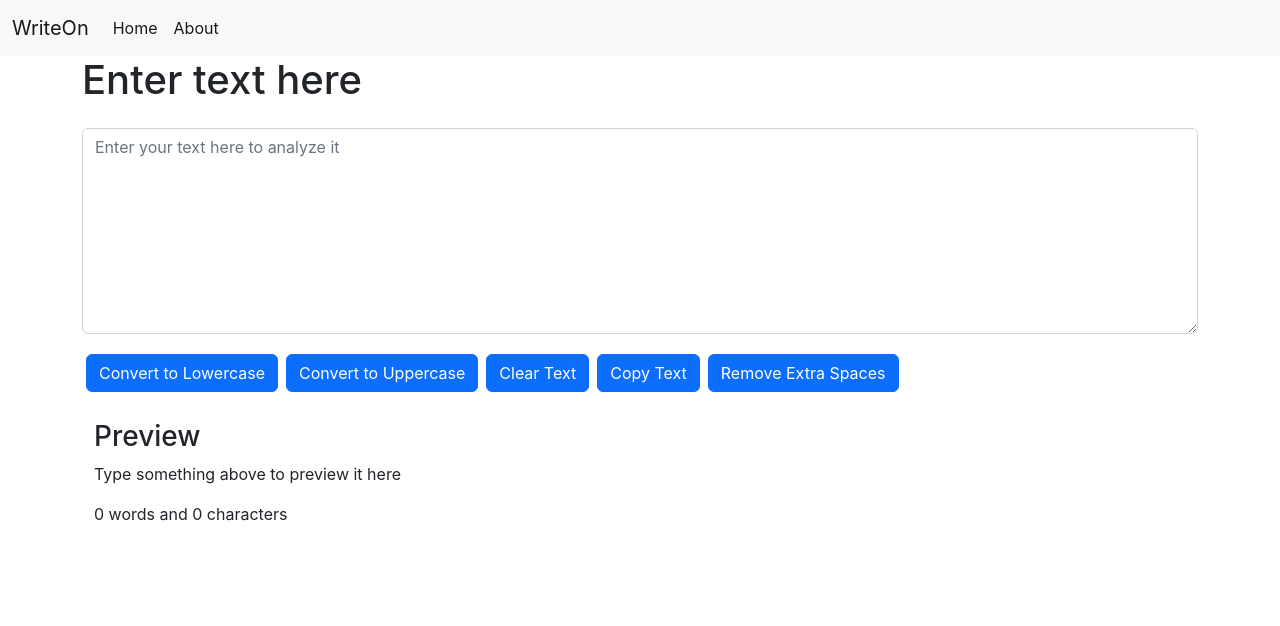
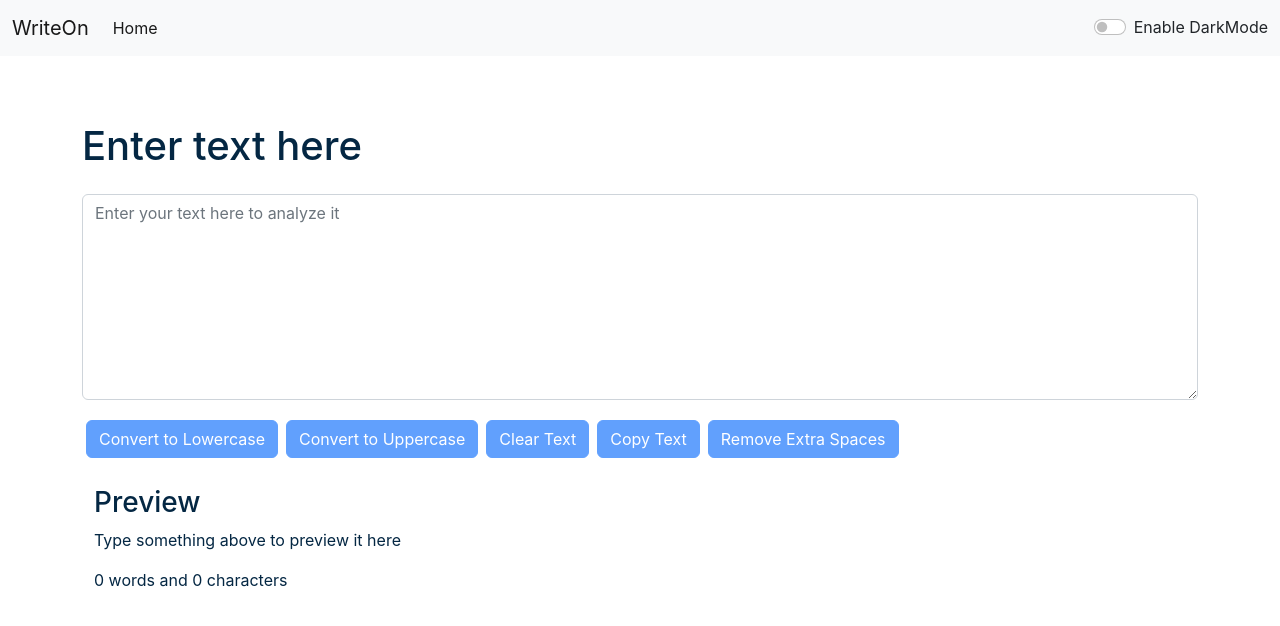
Before and after one commit to shahinshaikh07/ReactApp, a React (Create React App) app: page / in a window 1280 px wide. Shown: the top 626 px of the page. Built offline with nearby package versions, Linux system fonts and the light colour scheme.

Commit message:
7th Commit

```diff
--- a/src/App.js
+++ b/src/App.js
@@ -1,12 +1,40 @@
-import logo from './logo.svg';
 import './App.css';
 import Navbar from './Components/Navbar';
 import Textform from './Components/Textform';
+import Alert from './Components/Alert';
+import React, { useState } from 'react';
 
 function App() {
+const [alert, setAlert] = useState(null);
+const [mode, setMode] = useState('light');
+
+const showAlert = (message, type)=>{
+      setAlert({
+        msg: message,
+        type: type
+      })
+      setTimeout(() => {
+          setAlert(null);
+      }, 1500);
+  }
+
+  const toggleMode = ()=>{
+    if(mode === 'light'){
+      setMode('dark');
+      document.body.style.backgroundColor = '#042743';
+      showAlert("Dark mode has been enabled", "success");
+    }
+    else{
+      setMode('light');
+      document.body.style.backgroundColor = 'white';
+      showAlert("Light mode has been enabled", "success");
+    }
+  }
   return (<>
-  <Navbar title="WriteOn"/>
-  <Textform heading="Enter text here"/>
+  <Navbar  title="WriteOn" mode={mode} toggleMode={toggleMode} key={new Date()}/>
+  <Alert alert={alert}/>
+  <Textform showAlert={showAlert}  heading="Enter text here" mode= {mode}/>
+
   </>
   );
 }
--- /dev/null
+++ b/src/Components/Alert.js
@@ -0,0 +1,17 @@
+import React from 'react'
+
+function Alert(props) {
+    const capitalize = (word)=>{
+        const lower = word.toLowerCase();
+        return lower.charAt(0).toUpperCase() + lower.slice(1);
+    }
+  return (
+    <div  style={{height: '66px'}}>
+         {props.alert && <div className={`alert alert-${props.alert.type} alert-dismissible fade show`} role="alert">
+       <strong>{capitalize(props.alert.type)}</strong>: {props.alert.msg}
+    </div>}
+    </div>
+  )
+}
+
+export default Alert
--- a/src/Components/Navbar.js
+++ b/src/Components/Navbar.js
@@ -1,26 +1,40 @@
 import React from 'react'
-//import Proptypes from 'prop-types'
+import PropTypes from 'prop-types'
 
 export default function Navbar(props) {
   return (
-    <div> <nav className="navbar navbar-expand-lg bg-light">
+    <div> <nav className={`navbar navbar-expand-lg navbar-${props.mode} bg-${props.mode}`}>
   <div className="container-fluid">
-    <a className="navbar-brand" href="#">{props.title}</a>
+    <a className="navbar-brand" href="/">{props.title}</a>
     <button className="navbar-toggler" type="button" data-bs-toggle="collapse" data-bs-target="#navbarSupportedContent" aria-controls="navbarSupportedContent" aria-expanded="false" aria-label="Toggle navigation">
       <span className="navbar-toggler-icon"></span>
     </button>
     <div className="collapse navbar-collapse" id="navbarSupportedContent">
       <ul className="navbar-nav me-auto mb-2 mb-lg-0">
         <li className="nav-item">
-          <a className="nav-link active" aria-current="page" href="#">Home</a>
+          <a className="nav-link active" aria-current="page" href="/">Home</a>
         </li>
-        <li className="nav-item">
-          <a className="nav-link active" href="#">About</a>
-        </li>
+        {/* <li className="nav-item">
+          <a className="nav-link active" href="/">About</a>
+        </li> */}
         </ul>
+         <div className={`form-check form-switch text-${props.mode==='light'?'dark':'light'}`}>
+                        <input className="form-check-input" onClick={props.toggleMode} type="checkbox" id="flexSwitchCheckDefault"/>
+                        <label className="form-check-label" htmlFor="flexSwitchCheckDefault">Enable DarkMode</label>
+                    </div>
     </div>
   </div>
 </nav>
     </div>
   )
 }
+
+Navbar.propTypes = {
+    title: PropTypes.string.isRequired,
+    //: PropTypes.string.isRequired
+}
+
+Navbar.defaultProps = {
+    title: 'Set title here',
+   // aboutText: 'About'
+  };
--- a/src/Components/Textform.js
+++ b/src/Components/Textform.js
@@ -2,30 +2,38 @@ import React, {useState} from 'react'
 //import PropTypes from 'prop-types'
 
 export default function Textform(props) {
-const [text, setText] = useState("");
+    const [text, setText] = useState("");
 
 const handleLoCLick = () => {
     let newText = text.toLowerCase();
     setText(newText);
+    props.showAlert("Converted to LowerCase!", "success");
 }
 
 const handleUpClick = () => {
     let newText = text.toUpperCase();
     setText(newText)
+     props.showAlert("Converted to UpperCase!", "success");
 }
 
 const handleClearClick = () => {
     let newText = "";
     setText(newText);
+     props.showAlert("Text Cleared!", "success");
 }
 
 const handleCopy = () => {
      navigator.clipboard.writeText(text);
+      props.showAlert("Text, Copied!", "success");
 }
 
 const handleExtraSpace = () => {
     let newText = text.split(/[ ]+/);
-    setText(newText.join(" "));}
+    setText(newText.join(" "));
+props.showAlert("Extra spaces removed!", "success");
+}
+
+
 
 
 const handleOnChange = (event) => {
@@ -34,21 +42,21 @@ const handleOnChange = (event) => {
  let wordCount = text === "" ? "0" : text.trim().split(/\s+/).length;
 
   return (
-   <div className='container'>
+   <div className='container' style={{color: props.mode==='dark'?'white':'#042743'}}>
        <h1 className='mb-4'>{props.heading}</h1>
 
 <div className="mb-3">
-    <textarea value={text} onChange={handleOnChange} placeholder='Enter your text here to analyze it' className="form-control" id="myBox" rows="8"></textarea>
+    <textarea value={text} onChange={handleOnChange}  style={{backgroundColor: props.mode==='dark'?'black':'white', color: props.mode==='dark'?'white':'#042743'}} placeholder='Enter your text here to analyze it' className="form-control" id="myBox" rows="8"></textarea>
 </div>
 
 {/* Buttons providing different functionalities */}
 
-<button type="button" class="btn btn-primary mx-1 my-1" onClick={handleLoCLick}>Convert to Lowercase</button>
-<button type="button" class="btn btn-primary mx-1 my-1" onClick={handleUpClick} >Convert to Uppercase</button>
-<button type="button" class="btn btn-primary mx-1 my-1" onClick={handleClearClick} >Clear Text</button>
-<button type="button" class="btn btn-primary mx-1 my-1" onClick={handleCopy} >Copy Text </button>
-<button type="button" class="btn btn-primary mx-1 my-1" onClick={handleExtraSpace} >Remove Extra Spaces</button>
-<div className="container my-4">
+<button disabled={text.length===0} type="button" class="btn btn-primary mx-1 my-1" onClick={handleLoCLick}>Convert to Lowercase</button>
+<button disabled={text.length===0} type="button" class="btn btn-primary mx-1 my-1" onClick={handleUpClick} >Convert to Uppercase</button>
+<button disabled={text.length===0} type="button" class="btn btn-primary mx-1 my-1" onClick={handleClearClick} >Clear Text</button>
+<button disabled={text.length===0} type="button" class="btn btn-primary mx-1 my-1" onClick={handleCopy} >Copy Text </button>
+<button disabled={text.length===0} type="button" class="btn btn-primary mx-1 my-1" onClick={handleExtraSpace} >Remove Extra Spaces</button>
+<div className="container my-4"  style={{color: props.mode==='dark'?'white':'#042743'}}>
     <h3>Preview</h3>
     <p>
         {text.length > 0 ? text : "Type something above to preview it here"}
```
